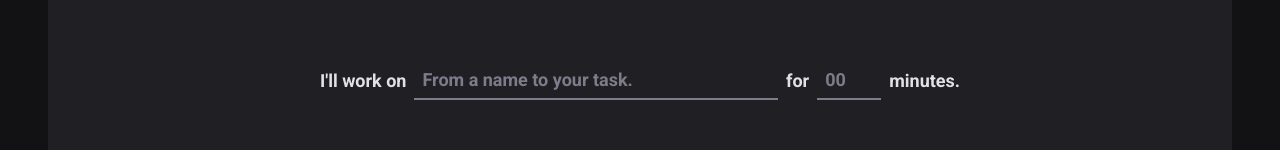
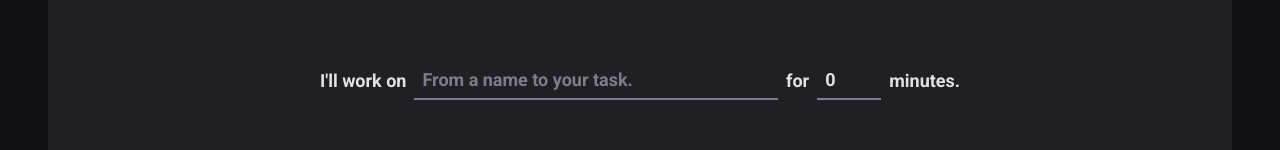
Before and after one commit to reinheimermat/ignite-timer, a React (Vite) app: page / in a window 1280 px wide. Shown: the part 164-314 px from the top of the page. Built offline with nearby package versions, Linux system fonts and the light colour scheme.

Commit message:
refact: adds types to the form

```diff
--- a/src/pages/Home/index.tsx
+++ b/src/pages/Home/index.tsx
@@ -15,18 +15,26 @@ import {
 
 const newCycleFormValidationSchema = zod.object({
   task: zod.string().min(1, 'Task is required'),
-  MinutesAmount: zod
+  minutesAmount: zod
     .number()
     .min(5, 'Minimum amount of minutes is 5')
     .max(60, 'Maximum amount of minutes is 60'),
 })
 
+type NewCycleFormData = zod.infer<typeof newCycleFormValidationSchema>
+
 export function Home() {
-  const { register, handleSubmit, watch } = useForm({
+  const { register, handleSubmit, watch } = useForm<NewCycleFormData>({
     resolver: zodResolver(newCycleFormValidationSchema),
+    defaultValues: {
+      task: '',
+      minutesAmount: 0,
+    },
   })
 
-  function handleCreateNewCycle() {}
+  function handleCreateNewCycle(data: NewCycleFormData) {
+    console.log(data)
+  }
 
   const task = watch('task')
   const isSubmitDisabled = !task
```
